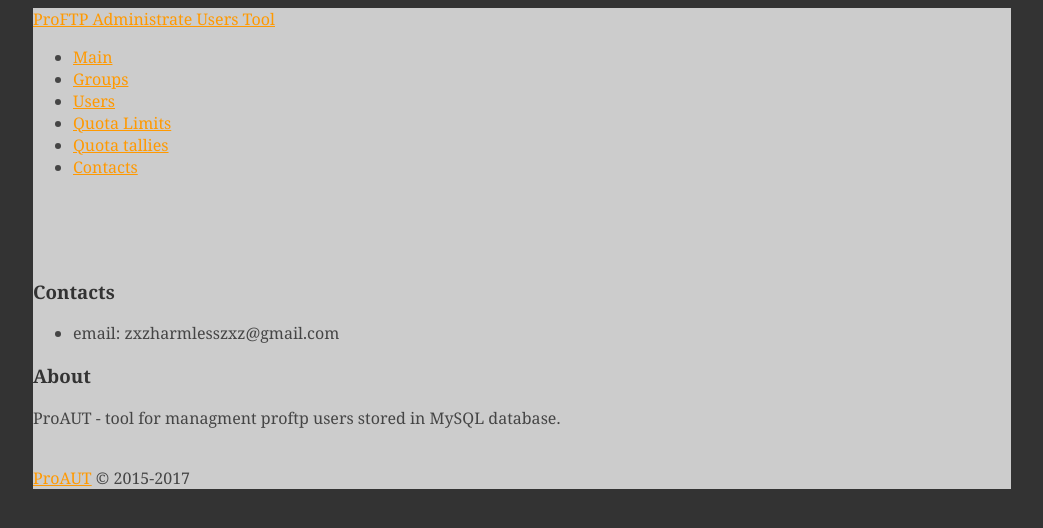
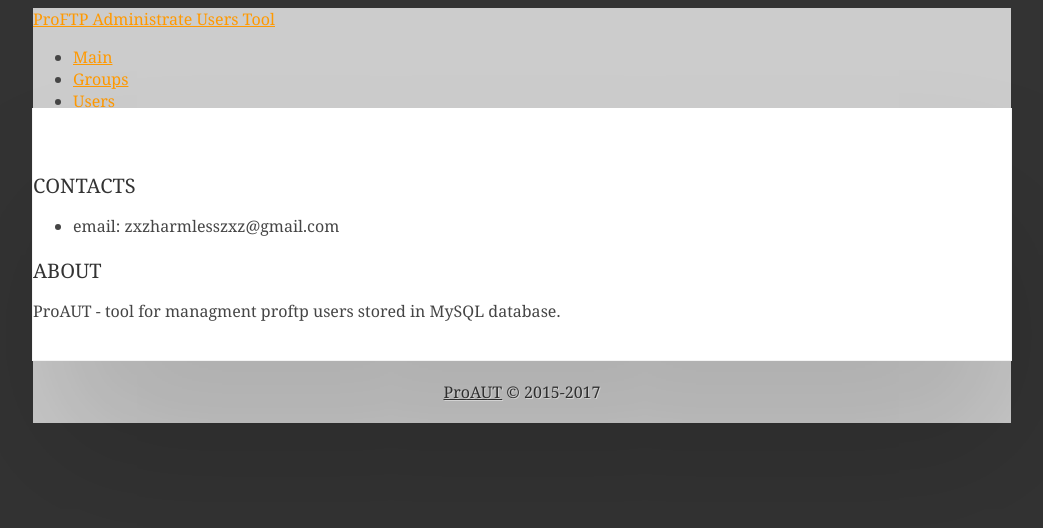
Before and after one commit to zxzharmlesszxz/ProAUT, a PHP site: page /application/views/template_view.php in a window 1280 px wide. Shown: the top 528 px of the page, without its empty margins (118-1161 px from the left). Run offline with PHP 8.4, Linux system fonts and the light colour scheme; style sheets or scripts are compiled from the project's sources.

Commit message:
Update style.less

```diff
--- a/less/style.less
+++ b/less/style.less
@@ -1,8 +1,10 @@
 @header-font: Georgia;
 @width: 978px;
+
 h1, h2, h3, h4 {
     font-family: @header-font;
 }
+
 .large {
     font-family:@header-font;
 }
@@ -17,11 +19,32 @@
     background: @color-black_dark;
     color: @color-black_medium;
 }
+
 a {
     color:@color-orange;
 }
+
 h1, h2, h3, h4, h5, h6 {
-    color: @color-black_dark;
+	color: @color-black_dark;
+	text-transform: uppercase;
+	font-weight: normal;
+	margin-bottom: 0.5em;
+}
+
+h1 {
+	font-size: 1.75em;
+}
+
+h2  {
+	font-size: 1.5em;
+}
+
+h3 {
+	font-size: 1.25em;
+}
+
+h4 {
+	font-size: 1em;
 }
 
 header, footer, #wrapper {
@@ -30,3 +53,27 @@
 	margin: 0 auto;
 	font-family:@header-font;
 }
+
+footer {
+	padding: 20px 0 20px 0;
+	text-align: center;
+	text-shadow: 1px 1px 0px rgba(255,255,255,0.7);
+	color: #353535;
+}
+
+footer a {
+	color: #353535;
+}
+
+header {
+	height: 100px;
+	position: relative;
+}
+
+#wrapper {
+	position: relative;
+	background: #FFF;
+	box-shadow: 10px 100px 150px 0px rgba(0,0,0,0.15);
+	border: solid 1px #f3f3f3;
+	border-top: 0;
+}
```
